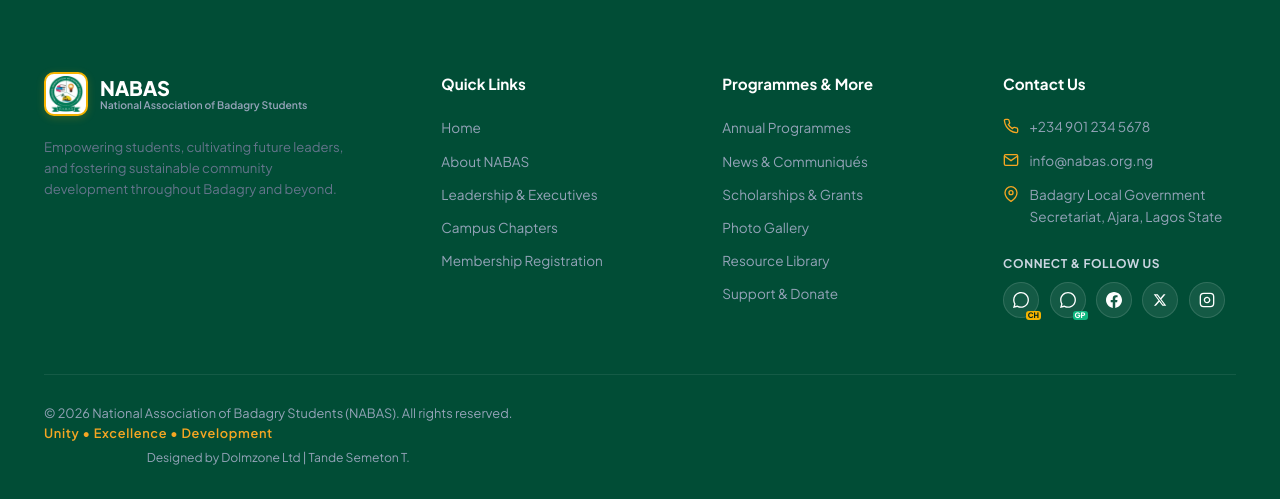
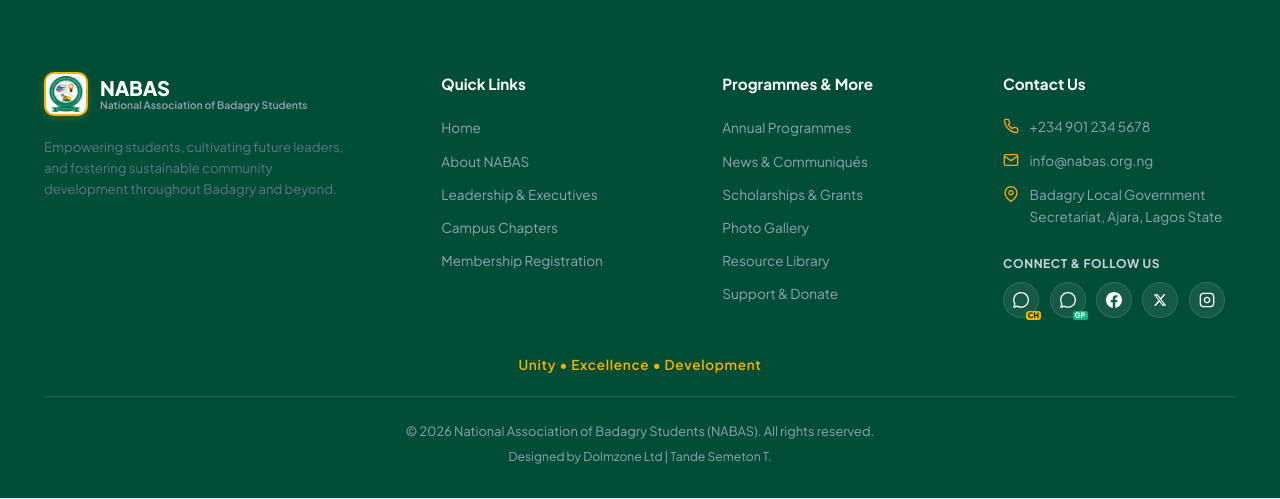
Before and after one commit to Semscoder98/Nabas-Website, a Django app: a page that uses templates/base.html in a window 1280 px wide. Shown: the part 2402-2901 px from the top of the page. Run offline with Django 5.2, Linux system fonts and the light colour scheme; data comes from the database, SQL or seed files in the repository; both versions use the stored data as it was after the commit; some libraries are stand-ins or nearby versions; some web fonts are replaced.

Commit message:
update - metalink icon

```diff
--- a/nabas_project/settings.py
+++ b/nabas_project/settings.py
@@ -25,6 +25,8 @@ SECRET_KEY = 'django-insecure-ijf@9mcylnwow(p%*@)g!mjxuan&pxq#^r4a1*7loztrvh4)vy
 DEBUG = True
 
 ALLOWED_HOSTS = ['127.0.0.1', 'localhost', 'testserver', '*']
+
+SECURE_PROXY_SSL_HEADER = ('HTTP_X_FORWARDED_PROTO', 'https')
 
 CSRF_TRUSTED_ORIGINS = [
     'https://*.trycloudflare.com',
--- a/templates/base.html
+++ b/templates/base.html
@@ -6,6 +6,26 @@
   <meta name="viewport" content="width=device-width, initial-scale=1.0">
   <title>{% block title %}NABAS | National Association of Badagry Students{% endblock %}</title>
   <meta name="description" content="{% block meta_description %}Official portal of the National Association of Badagry Students (NABAS) - Unity, Excellence, and Development.{% endblock %}">
+
+  <!-- Website Icon (Favicon) -->
+  <link rel="icon" type="image/jpeg" href="{% static 'img/logo.jpg' %}">
+  <link rel="shortcut icon" type="image/jpeg" href="{% static 'img/logo.jpg' %}">
+  <link rel="apple-touch-icon" href="{% static 'img/logo.jpg' %}">
+
+  <!-- Open Graph / Social Link Preview Meta Tags -->
+  <meta property="og:site_name" content="NABAS | National Association of Badagry Students">
+  <meta property="og:type" content="{% block og_type %}website{% endblock %}">
+  <meta property="og:url" content="{{ request.build_absolute_uri }}">
+  <meta property="og:title" content="{% block og_title %}NABAS | National Association of Badagry Students{% endblock %}">
+  <meta property="og:description" content="{% block og_description %}Official portal of the National Association of Badagry Students (NABAS) - Unity, Excellence, and Development.{% endblock %}">
+  <meta property="og:image" content="{% block og_image %}{{ request.scheme }}://{{ request.get_host }}{% static 'img/logo.jpg' %}{% endblock %}">
+  <meta property="og:image:alt" content="{% block og_image_alt %}NABAS Official Logo{% endblock %}">
+
+  <!-- Twitter / X Card Preview Meta Tags -->
+  <meta name="twitter:card" content="{% block twitter_card %}summary_large_image{% endblock %}">
+  <meta name="twitter:title" content="{% block twitter_title %}NABAS | National Association of Badagry Students{% endblock %}">
+  <meta name="twitter:description" content="{% block twitter_description %}Official portal of the National Association of Badagry Students (NABAS) - Unity, Excellence, and Development.{% endblock %}">
+  <meta name="twitter:image" content="{% block twitter_image %}{{ request.scheme }}://{{ request.get_host }}{% static 'img/logo.jpg' %}{% endblock %}">
 
   <!-- Fonts -->
   <link rel="preconnect" href="https://fonts.googleapis.com">
@@ -419,7 +439,9 @@
       display: grid;
       grid-template-columns: 1.5fr 1fr 1fr 1fr;
       gap: 3rem;
-      margin-bottom: 3.5rem;
+      margin-bottom: 2.25rem !important;
+      padding-bottom: 0 !important;
+      border-bottom: none !important;
     }
 
     .footer-brand {
@@ -536,22 +558,28 @@
       transform: translateY(-2px);
     }
 
-    .footer-bottom-bar {
-      border-top: 1px solid rgba(255, 255, 255, 0.08);
-      padding-top: 1.75rem;
-      display: flex;
-      justify-content: space-between;
-      align-items: center;
-      font-size: 0.8rem;
-      color: #94a3b8;
-      flex-wrap: wrap;
-      gap: 1rem;
+    .footer-motto {
+      color: var(--accent-gold) !important;
+      font-weight: 600 !important;
+      font-size: 0.85rem !important;
+      letter-spacing: 0.05em !important;
+      text-align: center !important;
+      width: 100% !important;
+      margin-bottom: 1.25rem !important;
     }
 
-    .footer-motto {
-      color: var(--accent-gold);
-      font-weight: 600;
-      letter-spacing: 0.05em;
+    .footer-bottom-bar {
+      border-top: 1px solid rgba(255, 255, 255, 0.12) !important;
+      padding-top: 1.5rem !important;
+      display: flex !important;
+      flex-direction: column !important;
+      justify-content: center !important;
+      align-items: center !important;
+      text-align: center !important;
+      font-size: 0.8rem !important;
+      color: #94a3b8 !important;
+      gap: 0.35rem !important;
+      width: 100% !important;
     }
 
     @media (max-width: 900px) {
@@ -871,18 +899,18 @@
         </div>
       </div>
 
+      <!-- Footer Motto (Before Copyright Demarcation Line) -->
+      <div class="footer-motto">
+        Unity &bull; Excellence &bull; Development
+      </div>
+
       <!-- Footer Bottom Bar -->
       <div class="footer-bottom-bar">
         <div>
           &copy; 2026 National Association of Badagry Students (NABAS). All rights reserved.
-        <div class="footer-motto">
-          Unity &bull; Excellence &bull; Development
         </div>
-          <div style="font-size: 0.76rem; color: #94a3b8; margin-top: 4px;">
-            <center>
-              Designed by Dolmzone Ltd | Tande Semeton T.
-            </center>
-          </div>
+        <div style="font-size: 0.76rem; color: #94a3b8;">
+          Designed by Dolmzone Ltd | Tande Semeton T.
         </div>
       </div>
     </div>
--- a/templates/news/news_detail.html
+++ b/templates/news/news_detail.html
@@ -1,6 +1,16 @@
 {% extends 'base.html' %}
+{% load static %}
 
-{% block title %}Article Details | NABAS - National Association of Badagry Students{% endblock %}
+{% block title %}{% if article %}{{ article.title }} | NABAS{% else %}Article Details | NABAS - National Association of Badagry Students{% endif %}{% endblock %}
+{% block meta_description %}{% if article %}{{ article.excerpt|default:article.content|striptags|truncatechars:160 }}{% else %}Official communiqué and news from the National Association of Badagry Students (NABAS).{% endif %}{% endblock %}
+{% block og_type %}article{% endblock %}
+{% block og_title %}{% if article %}{{ article.title }} | NABAS{% else %}Article Details | NABAS{% endif %}{% endblock %}
+{% block og_description %}{% if article %}{{ article.excerpt|default:article.content|striptags|truncatechars:160 }}{% else %}Official communiqué and news from the National Association of Badagry Students (NABAS).{% endif %}{% endblock %}
+{% block og_image %}{% if article %}{% if '://' in article.image %}{{ article.image }}{% else %}{{ request.scheme }}://{{ request.get_host }}{{ article.image }}{% endif %}{% else %}{{ request.scheme }}://{{ request.get_host }}{% static 'img/logo.jpg' %}{% endif %}{% endblock %}
+{% block og_image_alt %}{% if article %}{{ article.title }}{% else %}NABAS Official Communiqué{% endif %}{% endblock %}
+{% block twitter_title %}{% if article %}{{ article.title }} | NABAS{% else %}Article Details | NABAS{% endif %}{% endblock %}
+{% block twitter_description %}{% if article %}{{ article.excerpt|default:article.content|striptags|truncatechars:160 }}{% else %}Official communiqué and news from the National Association of Badagry Students (NABAS).{% endif %}{% endblock %}
+{% block twitter_image %}{% if article %}{% if '://' in article.image %}{{ article.image }}{% else %}{{ request.scheme }}://{{ request.get_host }}{{ article.image }}{% endif %}{% else %}{{ request.scheme }}://{{ request.get_host }}{% static 'img/logo.jpg' %}{% endif %}{% endblock %}
 
 {% block extra_css %}
 <style>
```
Also changed, not shown: templates/core/contact.html (+10 -1 lines), templates/programs/program_detail.html (+9 -0 lines), db.sqlite3, 2 other files.
